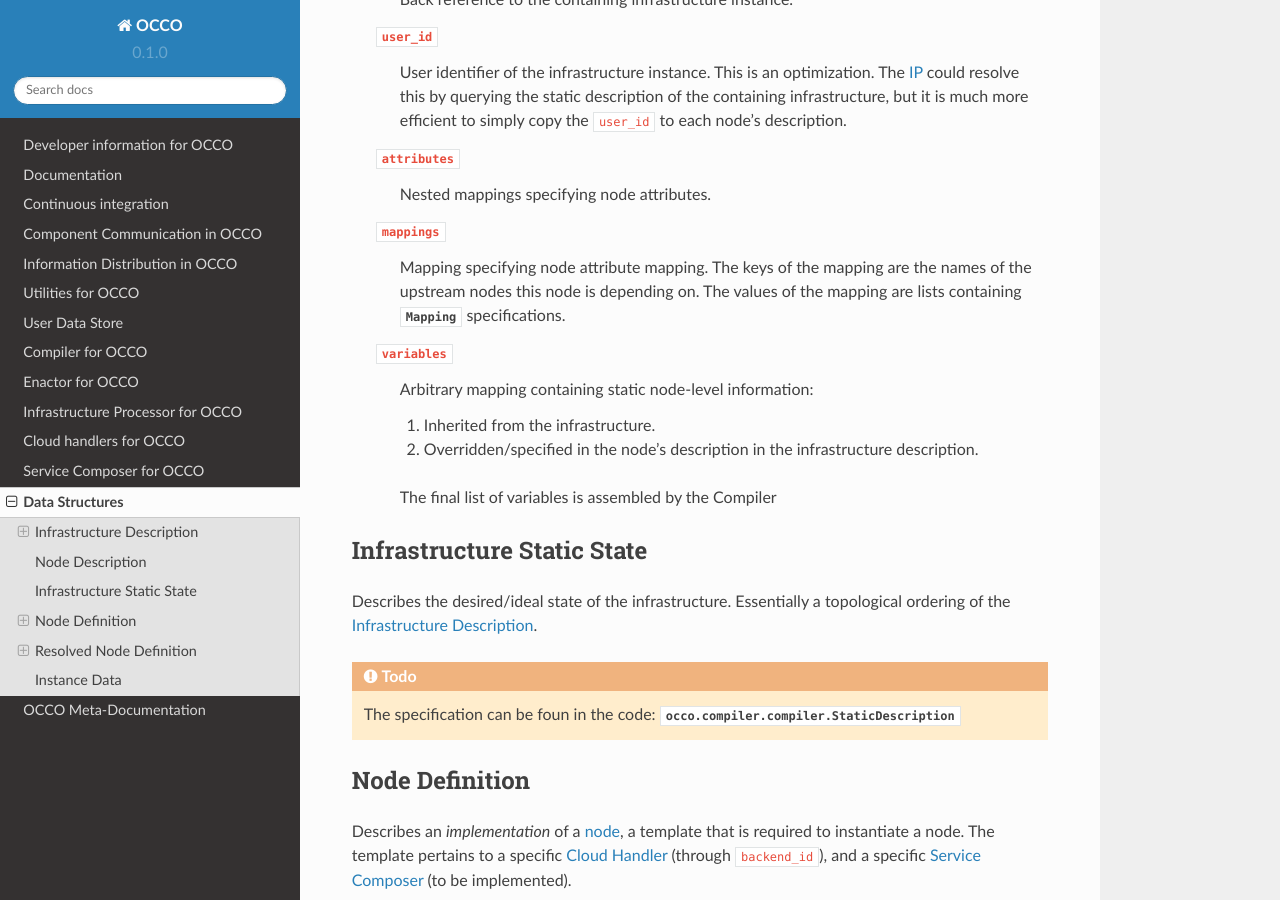
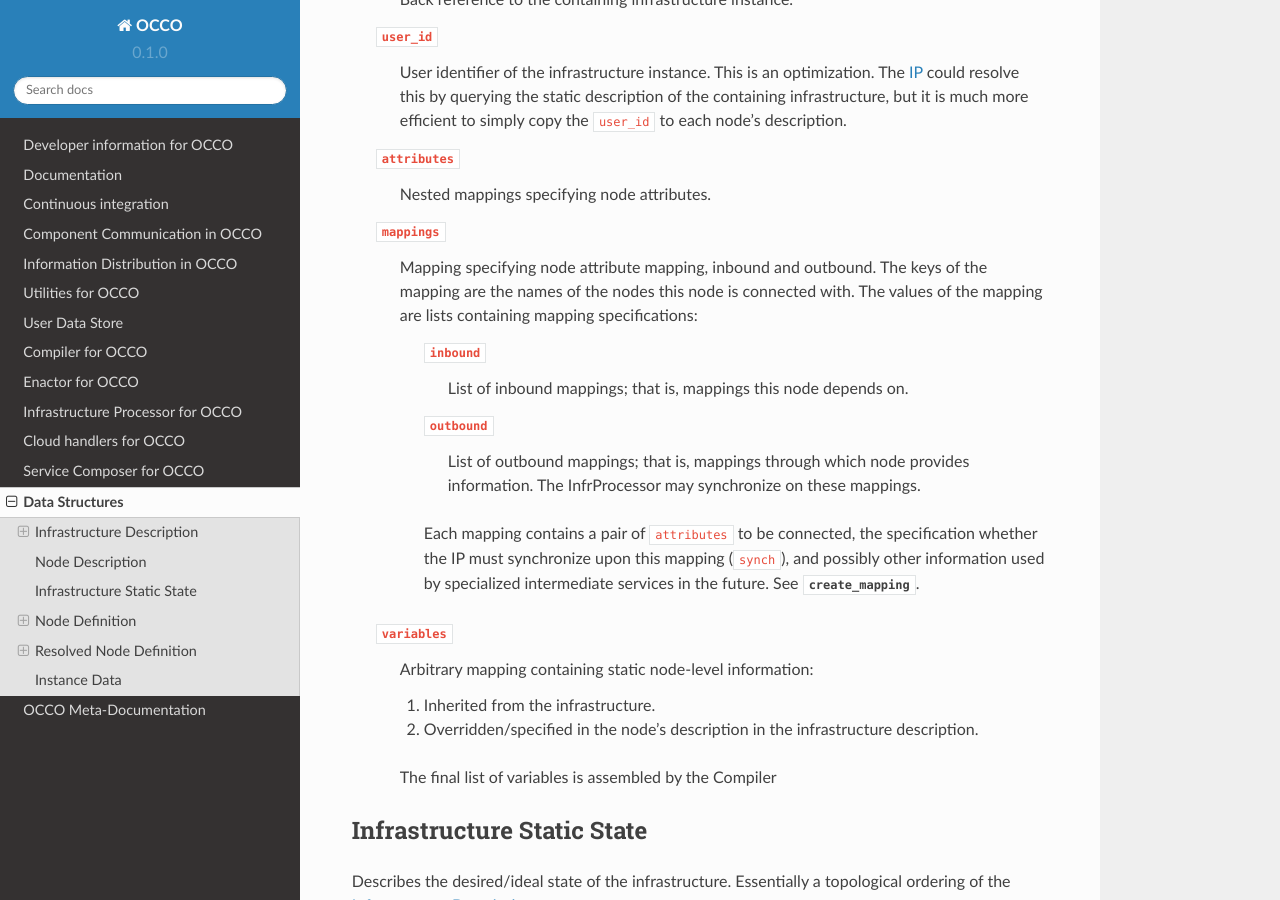
Before and after one commit to occopus/docs, a Sphinx documentation site: the page built from sphinx/source/datastructures.rst, in a window 1280 px wide and 900 px high, scrolled down 3938 px. Built offline with Sphinx 7.4.7 and the Read the Docs theme 2.0.0, drawn with Linux system fonts in a browser that asks for light colours; formulas are drawn with MathJax 3.

Commit message:
Amend documentation (AltInst --> altcall)

```diff
--- a/sphinx/source/datastructures.rst
+++ b/sphinx/source/datastructures.rst
@@ -197,10 +197,25 @@ backend. For details, continue to :ref:`nodedefinition`, and then to
         Nested mappings specifying node attributes.
 
     ``mappings``
-        Mapping specifying node attribute mapping. The keys of the mapping are
-        the names of the upstream nodes this node is depending on. The values
-        of the mapping are lists containing
-        :class:`~occo.compiler.compiler.Mapping` specifications.
+        Mapping specifying node attribute mapping, inbound and outbound. The
+        keys of the mapping are the names of the nodes this node is connected
+        with. The values of the mapping are lists containing mapping
+        specifications:
+
+            ``inbound``
+                List of inbound mappings; that is, mappings this node depends
+                on.
+
+            ``outbound``
+                List of outbound mappings; that is, mappings through which
+                node provides information. The InfrProcessor may synchronize
+                on these mappings.
+
+            Each mapping contains a pair of ``attributes`` to be connected, the
+            specification whether the IP must synchronize upon this mapping
+            (``synch``), and possibly other information used by specialized
+            intermediate services in the future. See
+            :func:`~occo.compiler.compiler.create_mapping`.
 
     ``variables``
         Arbitrary mapping containing static node-level information:
```
